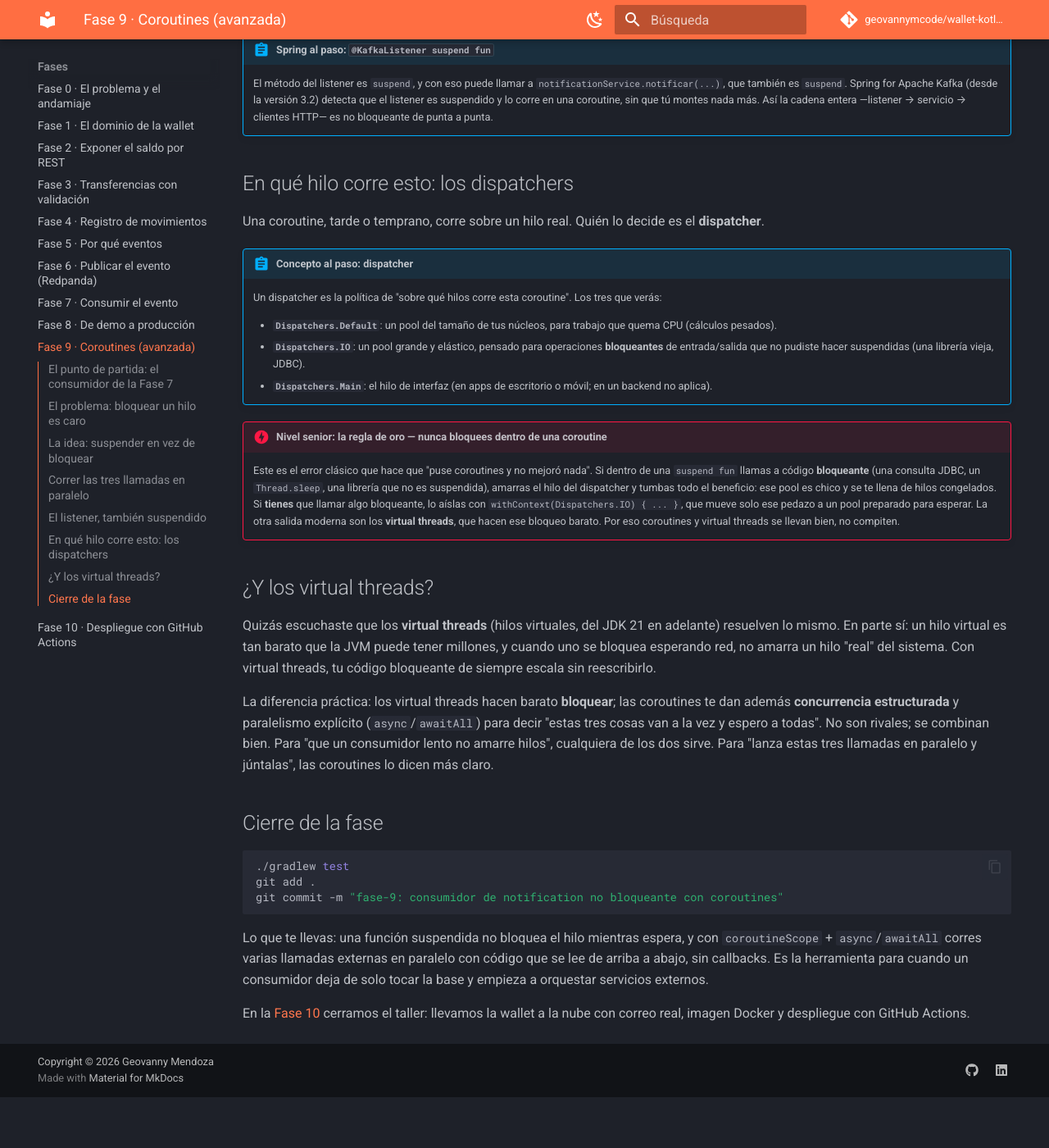
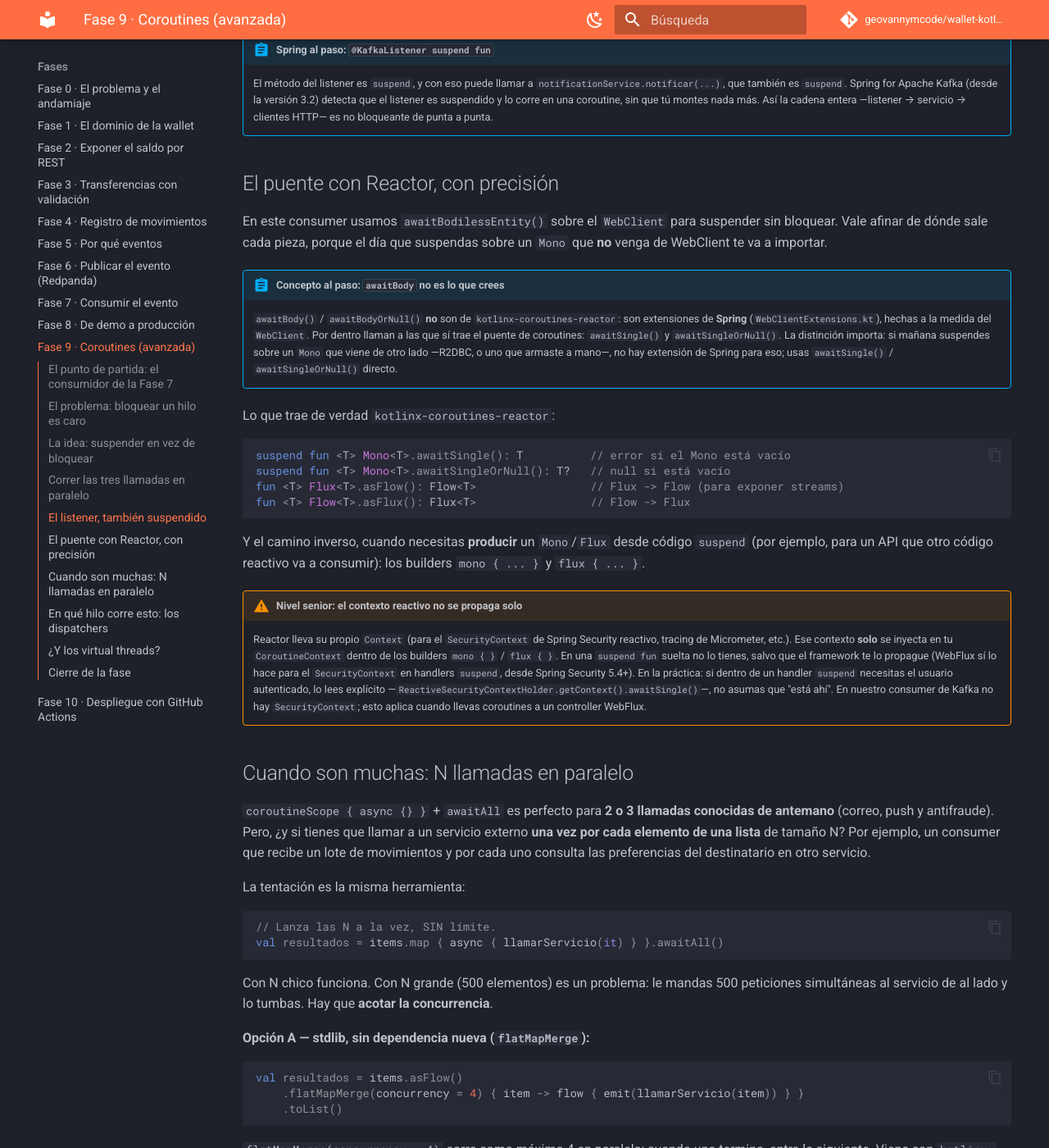
Before and after one commit to geovannymcode/wallet-kotlin-baqjug, an MkDocs documentation site: the page built from docs/fase-09-coroutines.md, in a window 1280 px wide and 1400 px high, scrolled down 5062 px. Shown: the whole window at 82% size. Built offline with MkDocs 1.6.1 and Material for MkDocs 9.7.7, drawn with Linux system fonts in a browser that asks for light colours; comment, search, counter and statistics services are not loaded; before the commit the page ends 6400 px from its top, so only the background shows below that; some of the changed text lies outside the part shown.

Commit message:
docs: ampliar Fase 9 (puente Reactor + N llamadas flatMapMerge/parMap) y agregar apéndice-runbook coroutines+Reactor+Arrow

````diff
--- a/docs/fase-09-coroutines.md
+++ b/docs/fase-09-coroutines.md
@@ -147,6 +147,70 @@ class MovimientoNotificationListener(
 !!! abstract "Spring al paso: `@KafkaListener suspend fun`"
     El método del listener es `suspend`, y con eso puede llamar a `notificationService.notificar(...)`, que también es `suspend`. Spring for Apache Kafka (desde la versión 3.2) detecta que el listener es suspendido y lo corre en una coroutine, sin que tú montes nada más. Así la cadena entera —listener → servicio → clientes HTTP— es no bloqueante de punta a punta.
 
+## El puente con Reactor, con precisión
+
+En este consumer usamos `awaitBodilessEntity()` sobre el `WebClient` para suspender sin bloquear. Vale afinar de dónde sale cada pieza, porque el día que suspendas sobre un `Mono` que **no** venga de WebClient te va a importar.
+
+!!! abstract "Concepto al paso: `awaitBody` no es lo que crees"
+    `awaitBody()` / `awaitBodyOrNull()` **no** son de `kotlinx-coroutines-reactor`: son extensiones de **Spring** (`WebClientExtensions.kt`), hechas a la medida del `WebClient`. Por dentro llaman a las que sí trae el puente de coroutines: `awaitSingle()` y `awaitSingleOrNull()`. La distinción importa: si mañana suspendes sobre un `Mono` que viene de otro lado —R2DBC, o uno que armaste a mano—, no hay extensión de Spring para eso; usas `awaitSingle()` / `awaitSingleOrNull()` directo.
+
+Lo que trae de verdad `kotlinx-coroutines-reactor`:
+
+```kotlin
+suspend fun <T> Mono<T>.awaitSingle(): T          // error si el Mono está vacío
+suspend fun <T> Mono<T>.awaitSingleOrNull(): T?   // null si está vacío
+fun <T> Flux<T>.asFlow(): Flow<T>                 // Flux -> Flow (para exponer streams)
+fun <T> Flow<T>.asFlux(): Flux<T>                 // Flow -> Flux
+```
+
+Y el camino inverso, cuando necesitas **producir** un `Mono`/`Flux` desde código `suspend` (por ejemplo, para un API que otro código reactivo va a consumir): los builders `mono { ... }` y `flux { ... }`.
+
+!!! warning "Nivel senior: el contexto reactivo no se propaga solo"
+    Reactor lleva su propio `Context` (para el `SecurityContext` de Spring Security reactivo, tracing de Micrometer, etc.). Ese contexto **solo** se inyecta en tu `CoroutineContext` dentro de los builders `mono { }` / `flux { }`. En una `suspend fun` suelta no lo tienes, salvo que el framework te lo propague (WebFlux sí lo hace para el `SecurityContext` en handlers `suspend`, desde Spring Security 5.4+). En la práctica: si dentro de un handler `suspend` necesitas el usuario autenticado, lo lees explícito —`ReactiveSecurityContextHolder.getContext().awaitSingle()`—, no asumas que "está ahí". En nuestro consumer de Kafka no hay `SecurityContext`; esto aplica cuando llevas coroutines a un controller WebFlux.
+
+## Cuando son muchas: N llamadas en paralelo
+
+`coroutineScope { async {} }` + `awaitAll` es perfecto para **2 o 3 llamadas conocidas de antemano** (correo, push y antifraude). Pero, ¿y si tienes que llamar a un servicio externo **una vez por cada elemento de una lista** de tamaño N? Por ejemplo, un consumer que recibe un lote de movimientos y por cada uno consulta las preferencias del destinatario en otro servicio.
+
+La tentación es la misma herramienta:
+
+```kotlin
+// Lanza las N a la vez, SIN límite.
+val resultados = items.map { async { llamarServicio(it) } }.awaitAll()
+```
+
+Con N chico funciona. Con N grande (500 elementos) es un problema: le mandas 500 peticiones simultáneas al servicio de al lado y lo tumbas. Hay que **acotar la concurrencia**.
+
+**Opción A — stdlib, sin dependencia nueva (`flatMapMerge`):**
+
+```kotlin
+val resultados = items.asFlow()
+    .flatMapMerge(concurrency = 4) { item -> flow { emit(llamarServicio(item)) } }
+    .toList()
+```
+
+`flatMapMerge(concurrency = 4)` corre como máximo 4 en paralelo; cuando una termina, entra la siguiente. Viene con `kotlinx-coroutines-core`, que ya tienes por WebFlux.
+
+**Opción B — Arrow (`parMap`), si adoptas su ecosistema:**
+
+```kotlin
+val resultados = items.parMap(concurrency = 4) { item -> llamarServicio(item) }
+```
+
+Más directo de leer, y con un primo útil: `parMapOrAccumulate`, que en vez de tumbar todo cuando uno falla (fail-fast), **acumula los errores** y te deja responder "3 de 20 fallaron" sin perder los 17 que salieron bien.
+
+!!! abstract "Concepto al paso: la firma de `parMap` y el semáforo"
+    Sin el parámetro `concurrency`, `parMap` lanza **todas** las coroutines a la vez (igual que `map { async }`). Con `concurrency = N`, mete un semáforo interno y acota cuántas corren en paralelo. Por dentro usa `coroutineScope`, así que hereda la concurrencia estructurada: si una falla, cancela al resto y propaga (fail-fast), igual que tu `awaitAll` manual.
+
+| Necesidad | stdlib (kotlinx-coroutines) | Arrow (arrow-fx-coroutines) |
+|-----------|-----------------------------|-----------------------------|
+| N llamadas, sin límite | `map { async { … } }.awaitAll()` | `parMap { … }` |
+| N llamadas, con límite | `asFlow().flatMapMerge(N) { … }.toList()` | `parMap(concurrency = N) { … }` |
+| Acumular errores (no fail-fast) | a mano (try/catch por elemento) | `parMapOrAccumulate` |
+
+!!! danger "La regla de la dependencia"
+    Si el **único** uso de Arrow va a ser `parMap`, `flatMapMerge` de la stdlib ya te da concurrencia acotada **sin dependencia nueva** — y esa es la opción por defecto. Arrow se justifica cuando ya usas (o vas a usar) su ecosistema más amplio: `Either`, el DSL `Raise`, validación de dominio; ahí `parMapOrAccumulate` encaja con ese estilo y no es una dependencia aislada para una sola función. Justifica cada dependencia: por qué la necesitas y por qué no la stdlib.
+
 ## En qué hilo corre esto: los dispatchers
 
 Una coroutine, tarde o temprano, corre sobre un hilo real. Quién lo decide es el **dispatcher**.
--- a/mkdocs.yml
+++ b/mkdocs.yml
@@ -51,6 +51,7 @@ nav:
       - "Fase 9 · Coroutines (avanzada)": fase-09-coroutines.md
       - "Fase 10 · Despliegue con GitHub Actions": fase-10-despliegue.md
   - Referencias: referencias.md
+  - "Apéndice · Coroutines con Reactor y Arrow": apendice-coroutines-reactor-arrow.md
 
 exclude_docs: |
   fase-00-arranque-resume.md
````
Also changed, not shown: docs/apendice-coroutines-reactor-arrow.md (added, +127 -0 lines).
